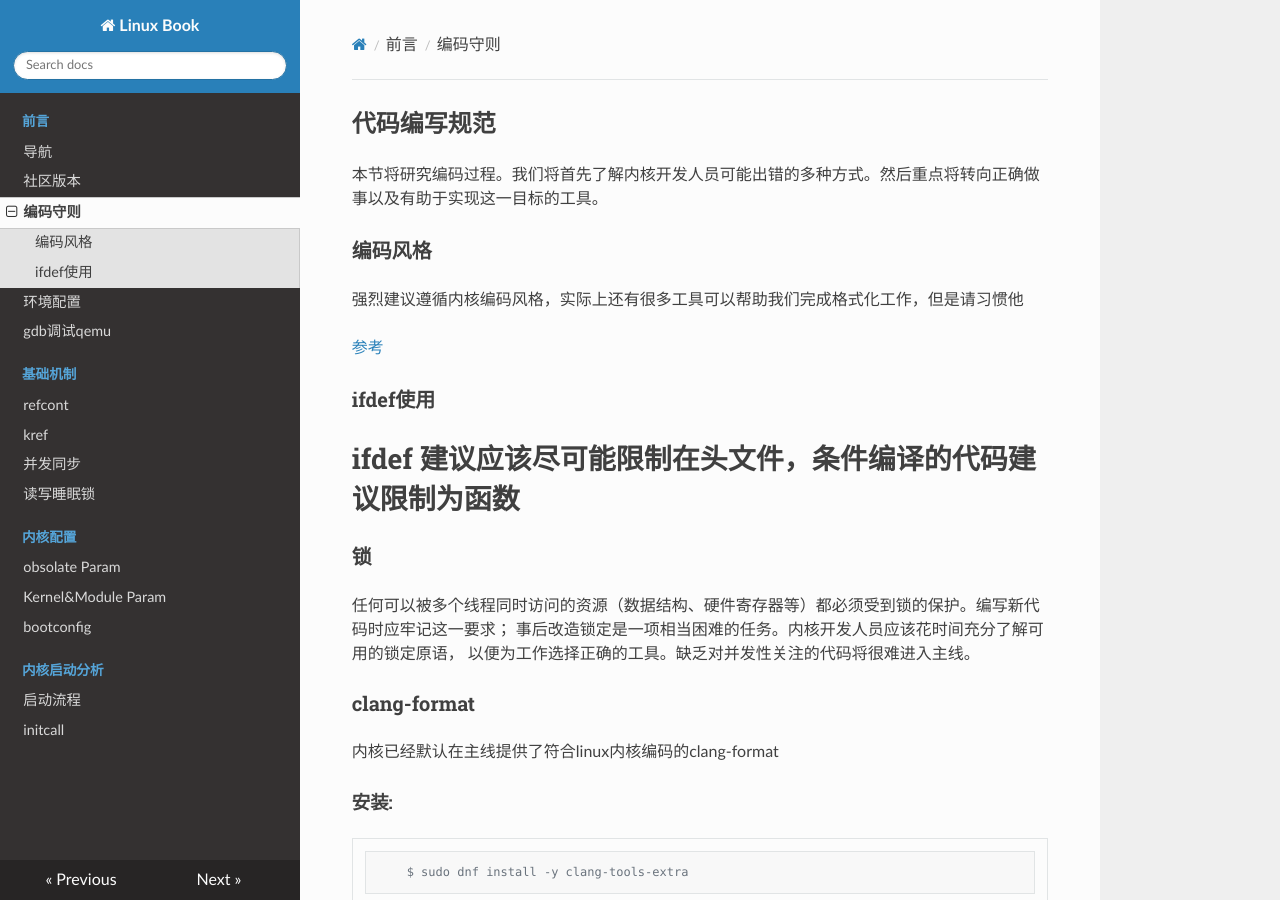
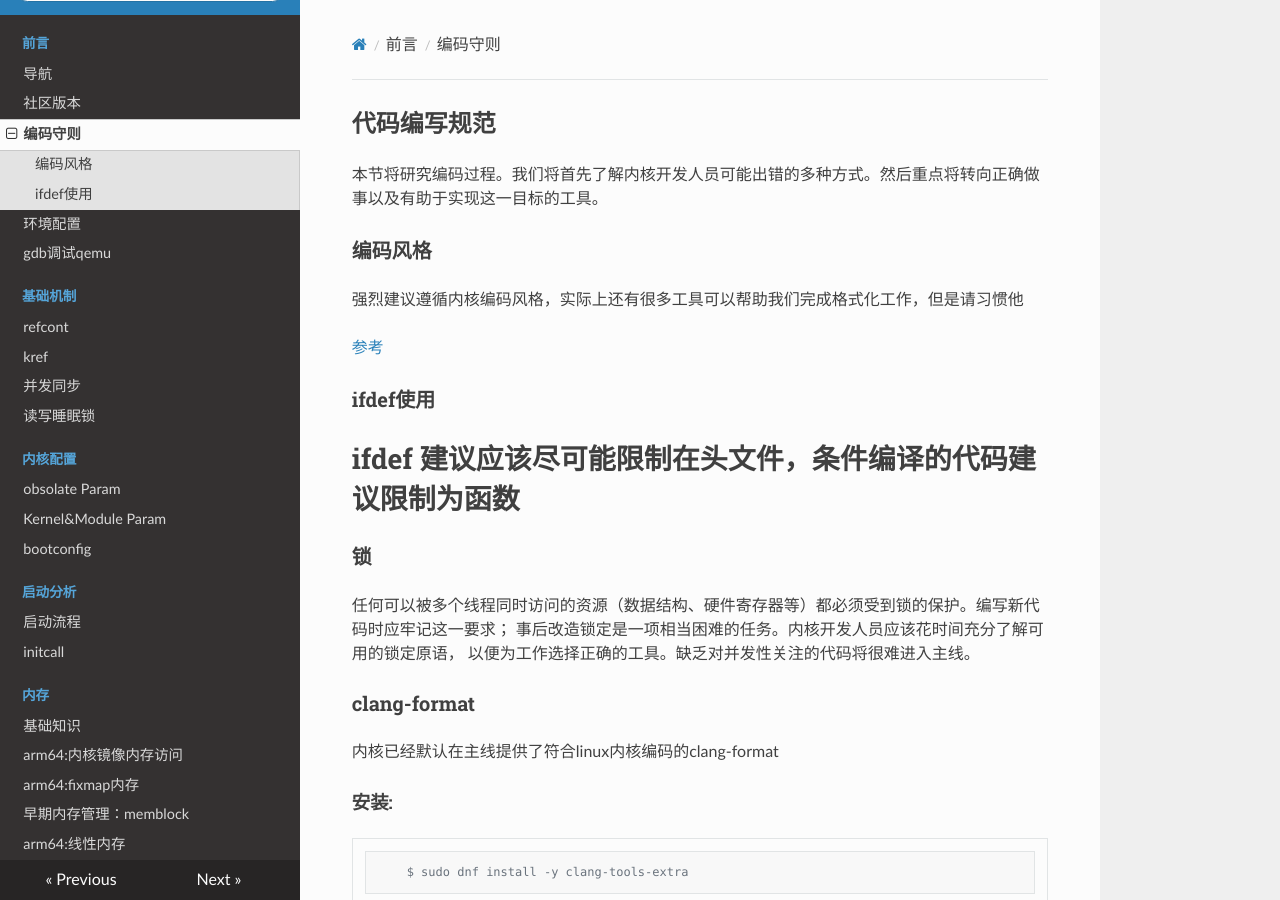
Before and after one commit to guoweikang/Linux-book, an MkDocs documentation site: the page built from docs/intro/code.md, in a window 1280 px wide and 900 px high. Built offline with MkDocs 1.6.1, drawn with Linux system fonts in a browser that asks for light colours; nearby versions of some CDN libraries; some of the changed lines change nothing that is shown.

Commit message:
add mem
Signed-off-by: Guo Weikang <762666614@qq.com>

```diff
--- a/mkdocs.yml
+++ b/mkdocs.yml
@@ -38,17 +38,16 @@ nav:
     - 'obsolate Param': 'config/obsolate_param.md'
     - 'Kernel&Module Param': 'config/kernel_param.md'
     - 'bootconfig': 'config/boot_config.md'
-  - 内核启动分析:
+  - 启动分析:
     - '启动流程': 'init/start.md'
     - 'initcall': 'init/initcall.md'
+  - 内存:
+    - '基础知识': 'mem/index.md'
+    - 'arm64:内核镜像内存访问': 'mem/early_init/kernel_map.md'
+    - 'arm64:fixmap内存': 'mem/early_init/fixmap.md'
+    - '早期内存管理：memblock': 'mem/early_init/memblock.md'
+    - 'arm64:线性内存': mem/early_init/line_map.md'
 
-
-# - 内存子系统:
-#  - '基础知识': 'mem/index.md'
-#  - 'arm64:内核镜像内存访问': 'mem/early_init/kernel_map.md'
-#  - 'arm64:fixmap内存': 'mem/early_init/fixmap.md'
-#  - '早期内存管理：memblock': 'mem/early_init/memblock.md'
-#  - 'arm64:线性内存区': mem/early_init/line_map.md'
 #- 文件系统:
 #  - 'fs type': 'fs/fs_type_frame/fs_type.md'
 #  - 'fs context': 'fs/fs_type_frame/fs_context.md'
```
